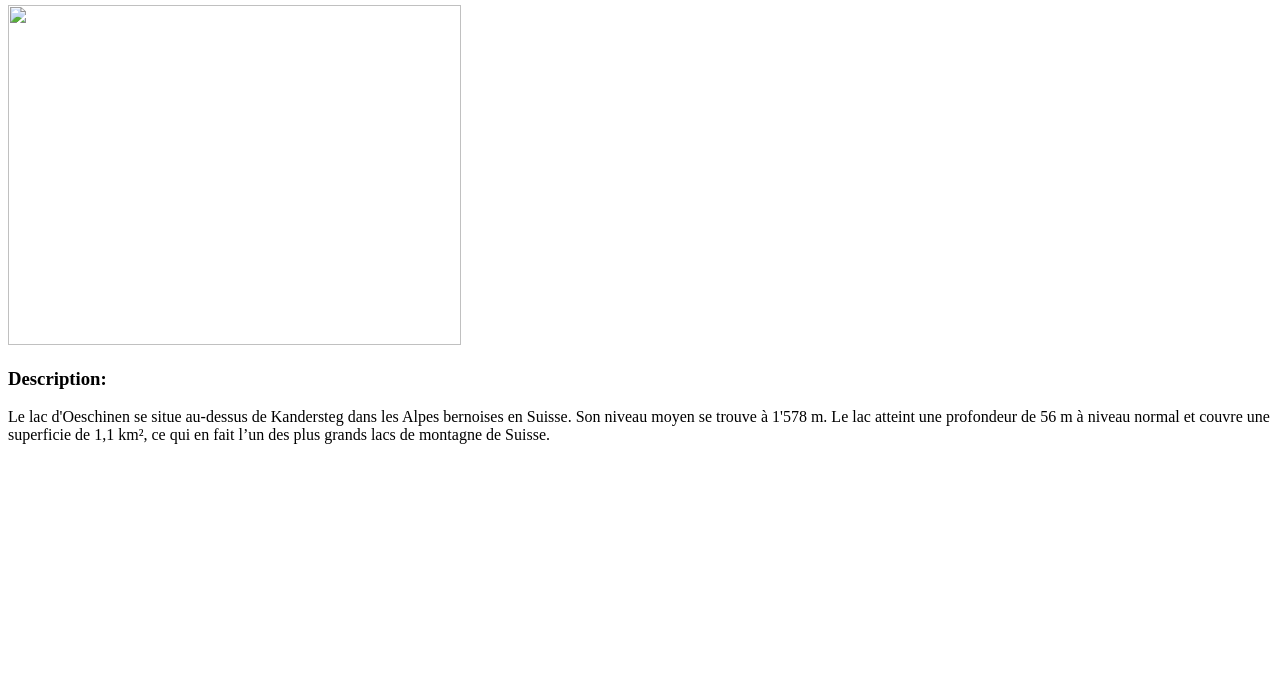
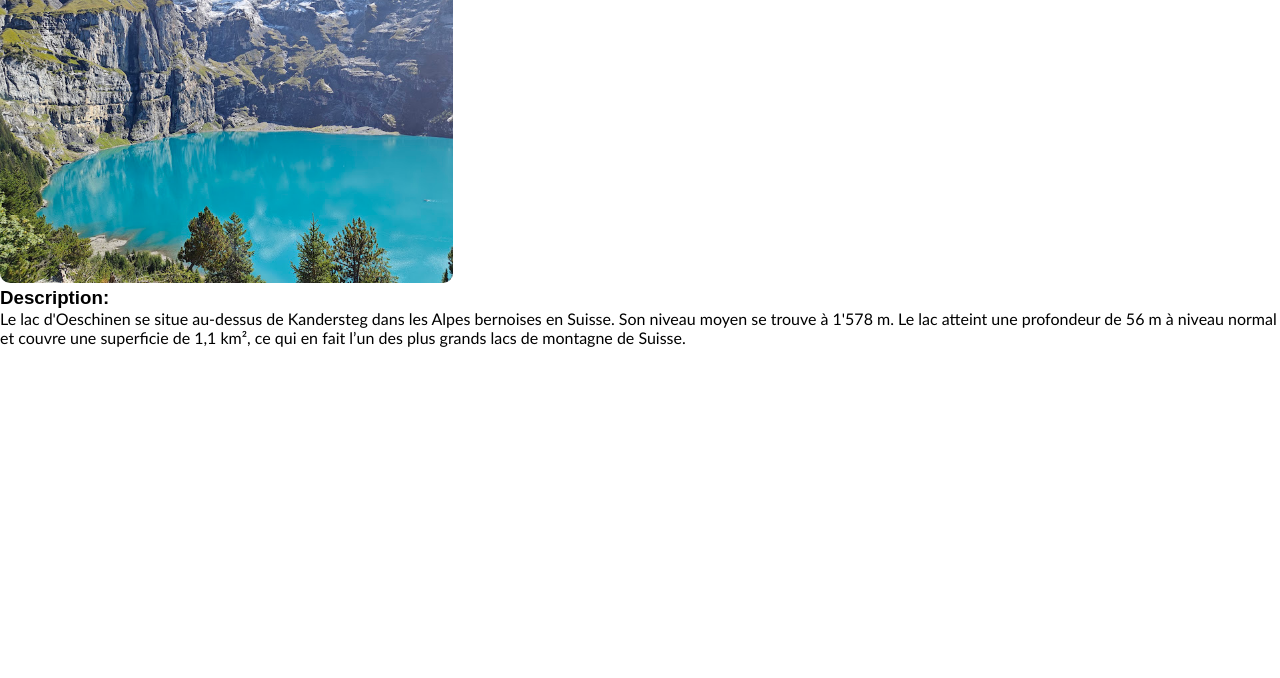
Before and after one commit to TiagoRdrgs3/SiteProjet-Tourisme-Suisse, a plain HTML site: page pages/lac-oeschinen.html in a window 1280 px wide. Shown: the part 122-800 px from the top of the page. Drawn offline with Linux system fonts and the light colour scheme.

Commit message:
Correction des chemins vers les autres pages et images + Créaction du début du CSS + Liaison sur chaque fichiers

```diff
--- a/css/style.css
+++ b/css/style.css
@@ -0,0 +1,16 @@
+*{
+    margin: 0;
+    font-family: 'Arial', sans-serif;
+}
+
+p{
+    font-family: 'Trebuchet MS', sans-serif;
+}
+
+img{
+    border-radius: 10px;
+}
+
+a{
+    text-decoration: none;
+}
--- a/pages/lac-oeschinen.html
+++ b/pages/lac-oeschinen.html
@@ -4,6 +4,7 @@
     <meta charset="UTF-8">
     <meta name="viewport" content="width=device-width, initial-scale=1.0">
     <title>Lac de Lac d'Oeschinen - Site Tourisme Suisse</title>
+    <link rel="stylesheet" href="../css/style.css">
 </head>
 <body>
     <header>
@@ -12,9 +13,9 @@
 
     <main>
         <h2>Lac de Lac d'Oeschinen</h2>
-        <img src="../img/Lac Oeschinen.jpg alt="Photo des Chûtes de Rhin width="453" height="340">
+        <img src="../img/Lac Oeschinen.jpg" alt=" alt="des Chûtes de Rhin width" width="453" height="340">
 
-        <h3>Description:</h3>
+        <h3 class="descriptions">Description:</h3>
         <p>
             Le lac d'Oeschinen se situe au-dessus de Kandersteg dans les Alpes bernoises en Suisse.
             Son niveau moyen se trouve à 1'578 m.
```
Also changed, not shown: index.html (+1 -0 lines), pages/chutes-de-rhin.html (+2 -1 lines), pages/pont-de-la-chapelle.html (+2 -1 lines).
